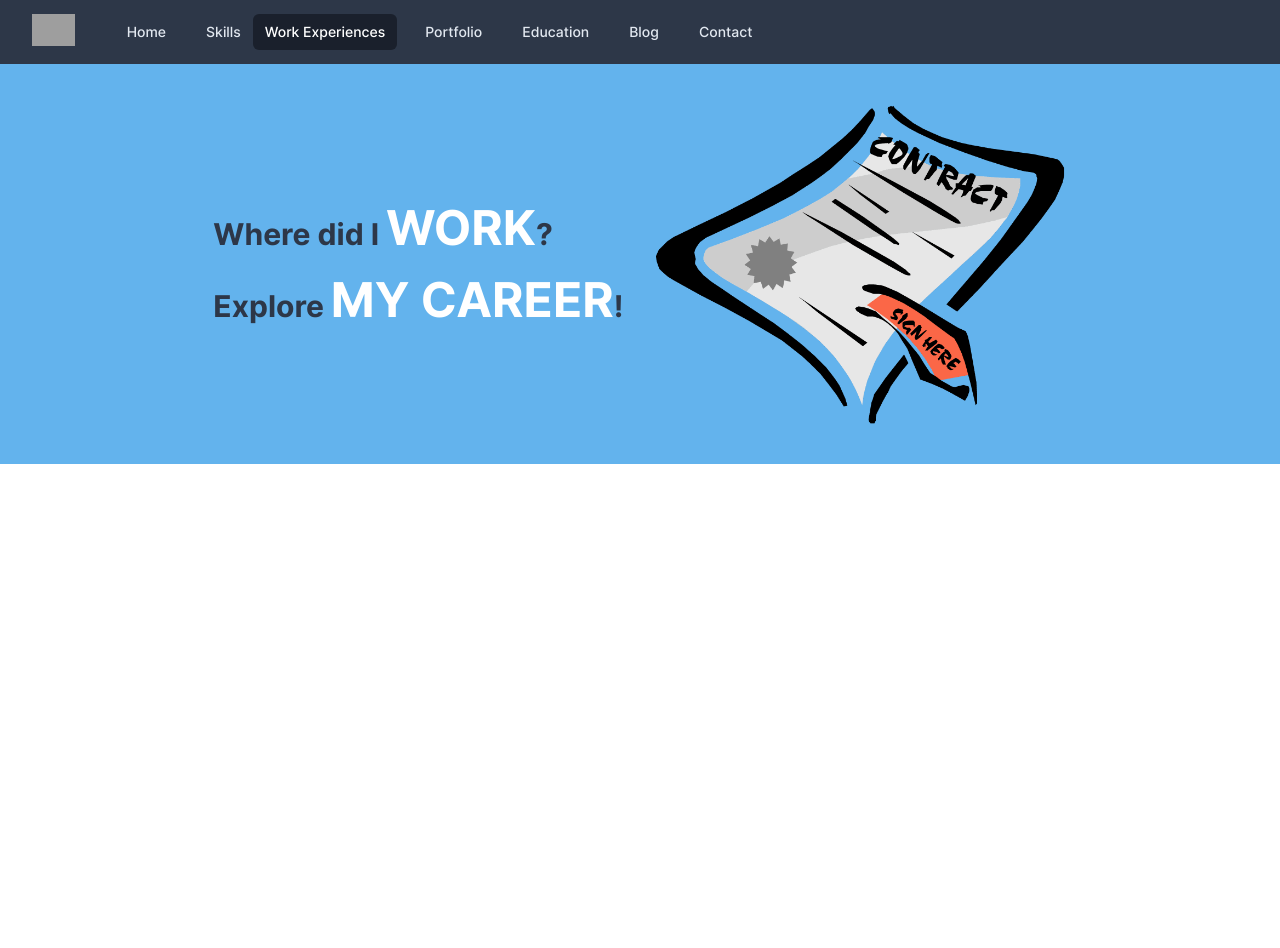
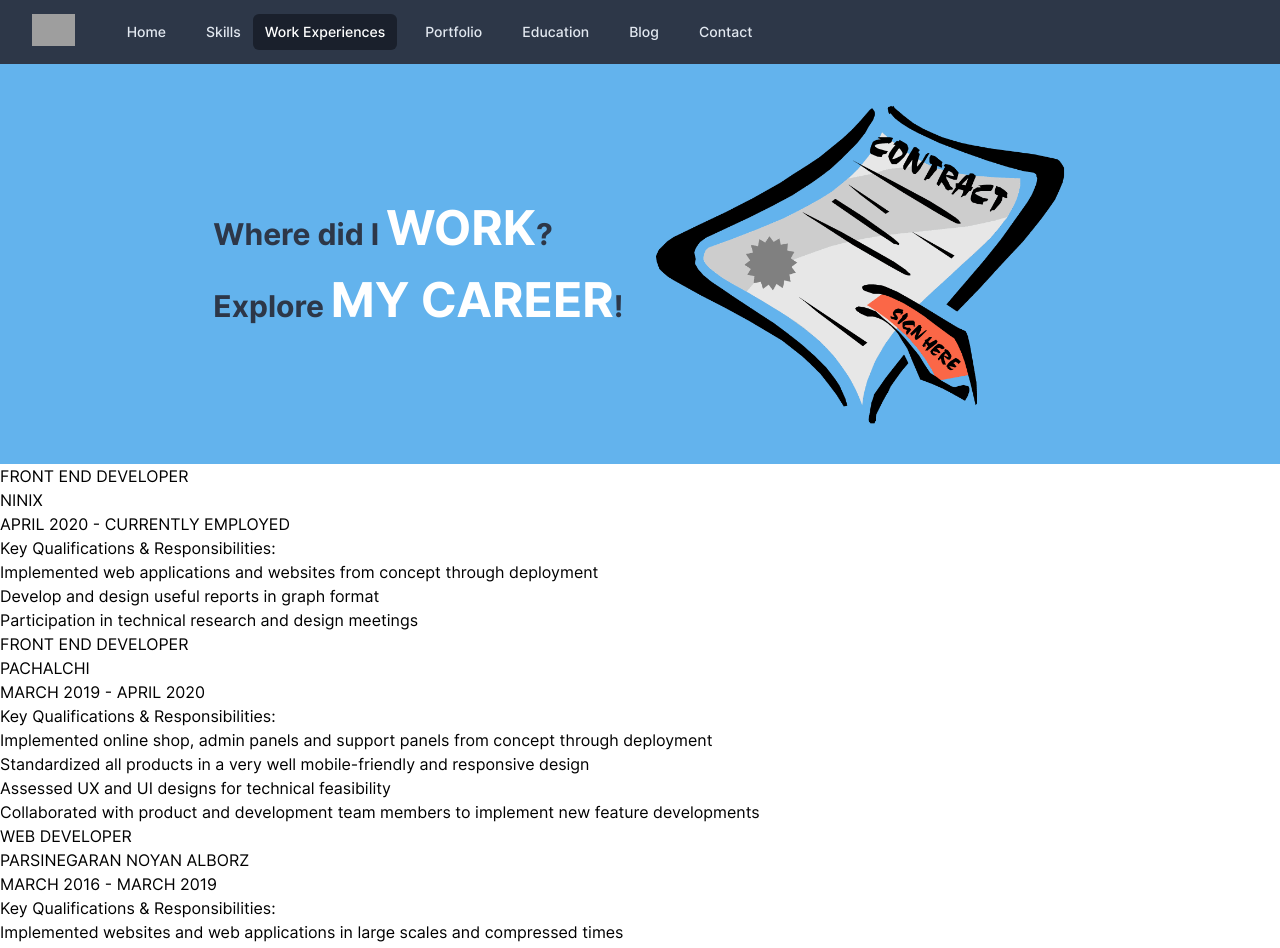
Before and after one commit to hosseinAMD/my-website, a Next.js app: page /work-experiences in a window 1280 px wide. Shown: the top 948 px of the page. Before the commit the page ends 800 px from the top, so only its background shows below. Built offline with nearby package versions, Linux system fonts and the light colour scheme; grey boxes are pictures that could not be loaded.

Commit message:
work exprience list created

```diff
--- /dev/null
+++ b/src/components/Work/WorkList.tsx
@@ -0,0 +1,51 @@
+import { IWork } from "models/Work";
+import WorkItem from "./WorkItem";
+
+export const workList: IWork[] = [
+  {
+    company: "NINIX",
+    role: "FRONT END DEVELOPER",
+    start: "APRIL 2020",
+    end: "CURRENTLY EMPLOYED",
+    keys: [
+      "Implemented web applications and websites from concept through deployment",
+      "Develop and design useful reports in graph format",
+      "Participation in technical research and design meetings",
+    ],
+  },
+  {
+    company: "PACHALCHI",
+    role: "FRONT END DEVELOPER",
+    start: "MARCH 2019",
+    end: "APRIL 2020",
+    keys: [
+      "Implemented online shop, admin panels and support panels from concept through deployment",
+      "Standardized all products in a very well mobile-friendly and responsive design",
+      "Assessed UX and UI designs for technical feasibility",
+      "Collaborated with product and development team members to implement new feature developments",
+    ],
+  },
+  {
+    company: "PARSINEGARAN NOYAN ALBORZ",
+    role: "WEB DEVELOPER",
+    start: "MARCH 2016",
+    end: "MARCH 2019",
+    keys: [
+      "Implemented websites and web applications in large scales and compressed times",
+      "Improved products visually and deployed in a high responsive and mobile friendly design",
+      "High participation of idea box meetings and adjusting proposals",
+    ],
+  },
+];
+
+const WorkList: React.FC = () => {
+  return (
+    <div>
+      {workList.map((item, index) => (
+        <WorkItem key={index} {...item} />
+      ))}
+    </div>
+  );
+};
+
+export default WorkList;
--- a/src/pages/work-experiences.tsx
+++ b/src/pages/work-experiences.tsx
@@ -1,4 +1,5 @@
 import Hero from "components/Work/Hero";
+import WorkList from "components/Work/WorkList";
 import Head from "next/head";
 
 const Works: React.FC = () => {
@@ -8,6 +9,7 @@ const Works: React.FC = () => {
         <title>Work Experiences | Hossein Ahmadi</title>
       </Head>
       <Hero />
+      <WorkList />
     </div>
   );
 };
```
